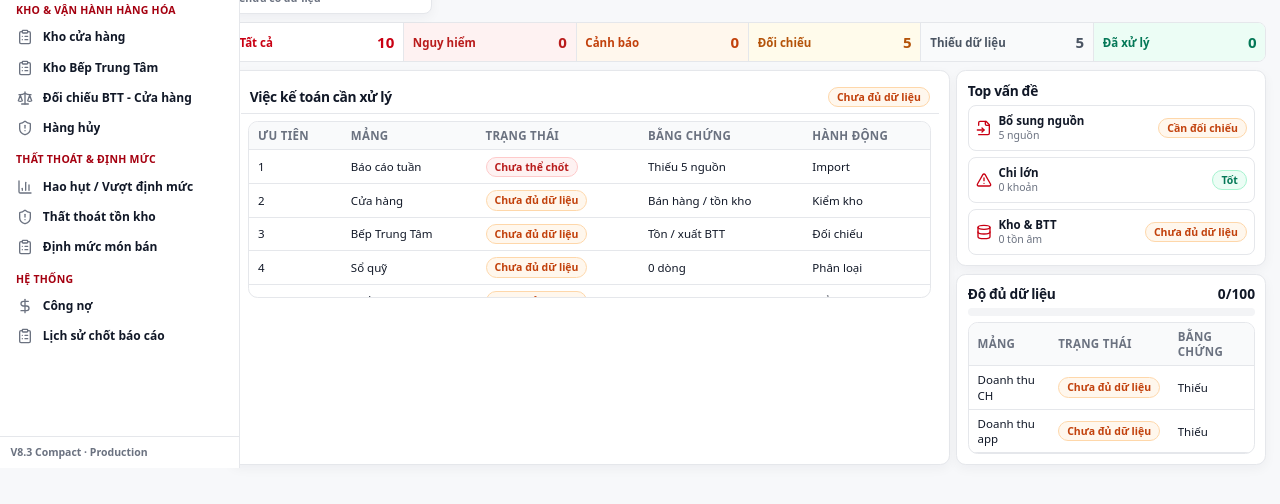
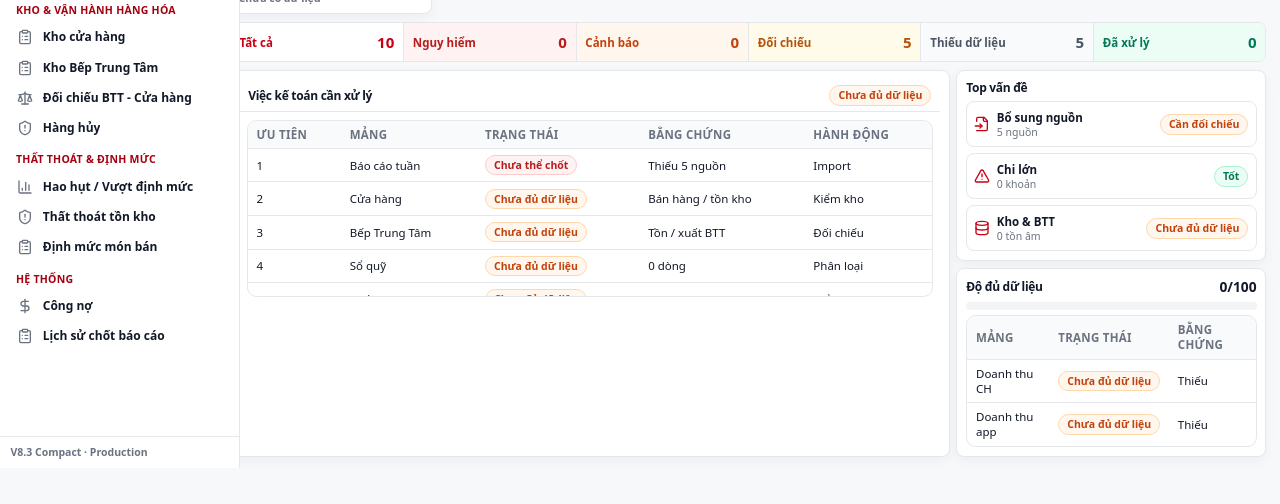
Before and after one commit to daotanluc1990/ketoan_lang2, a Next.js app: page /tong-quan in a window 1280 px wide. Shown: the part 332-836 px from the top of the page. Built offline with nearby package versions, Linux system fonts and the light colour scheme; no server answers.

Commit message:
ui: standardize compact card foundation

```diff
--- a/src/components/ui/Card.tsx
+++ b/src/components/ui/Card.tsx
@@ -1,9 +1,9 @@
 import { clsx } from 'clsx';
 
 export function Card({ children, className }: { children: React.ReactNode; className?: string }) {
-  return <section className={clsx('rounded-xl border border-lang-line bg-white p-4 shadow-soft', className)}>{children}</section>;
+  return <section className={clsx('rounded-lg border border-lang-line bg-white p-3 shadow-soft', className)}>{children}</section>;
 }
 
 export function CardTitle({ children }: { children: React.ReactNode }) {
-  return <h3 className="text-base font-black tracking-tight text-lang-ink">{children}</h3>;
+  return <h3 className="text-[13px] font-black leading-tight tracking-tight text-lang-ink">{children}</h3>;
 }
```
